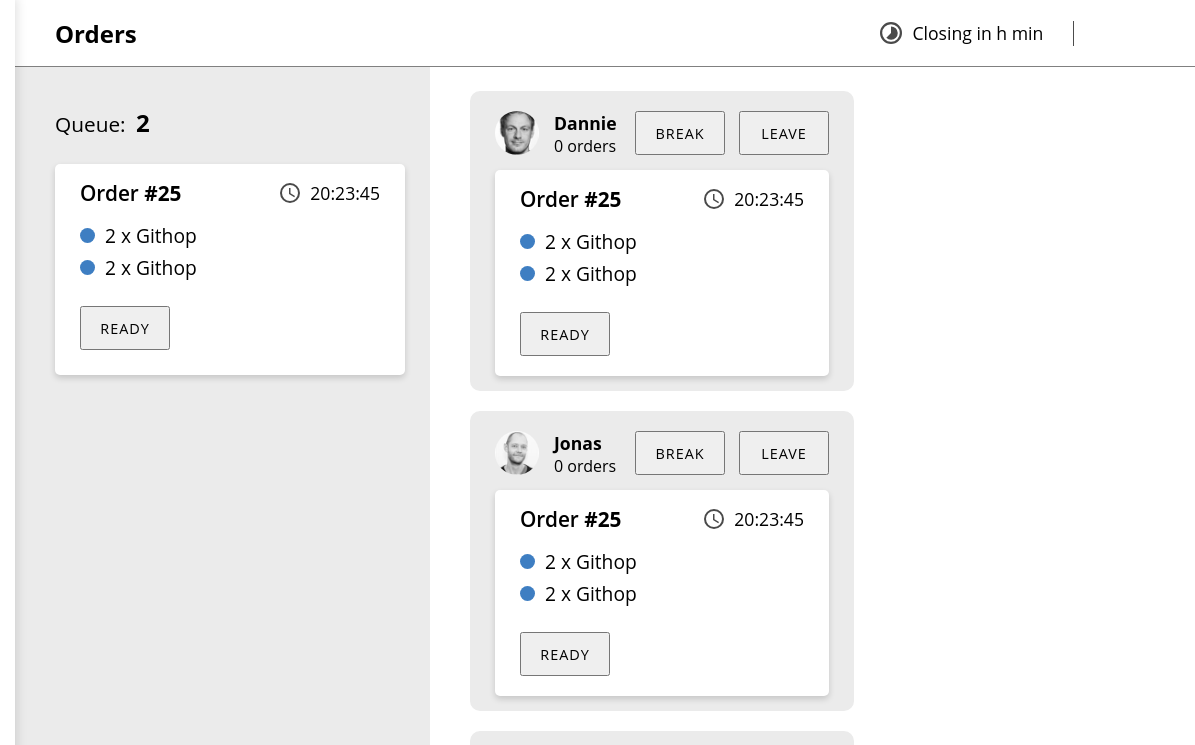
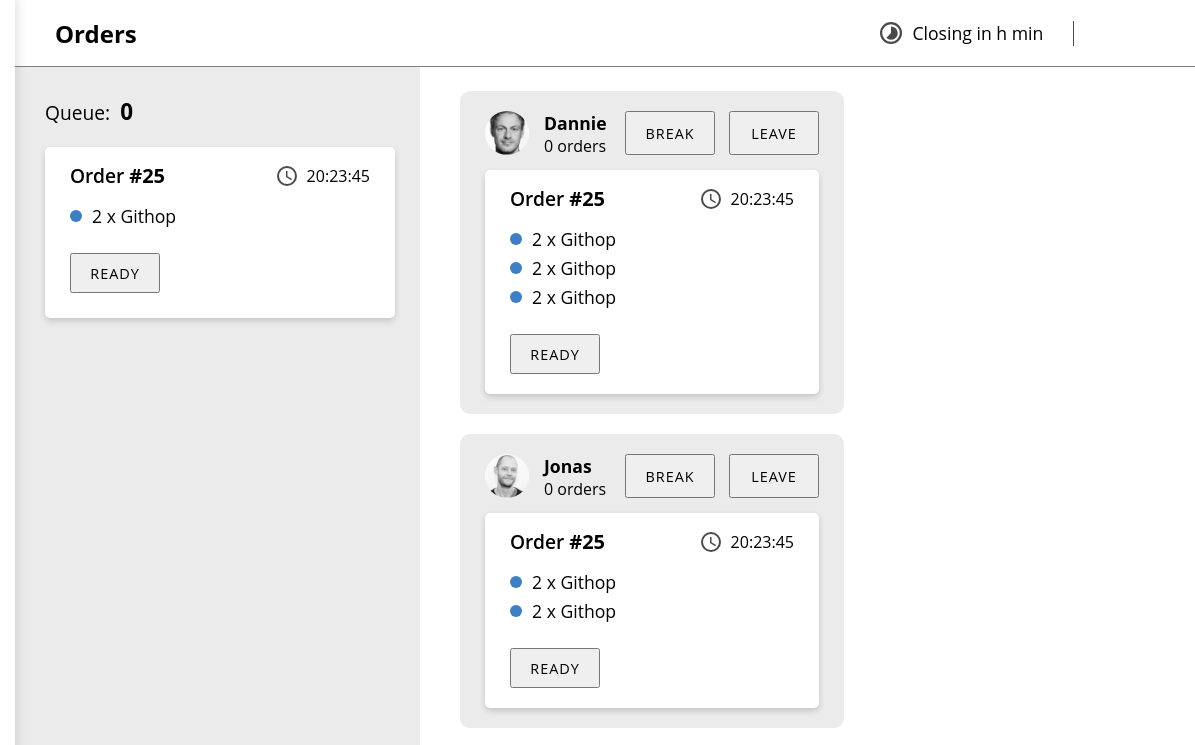
Before and after one commit to annacyb/fooBar-dashboard, a website built with Vite: page index.html in a window 1280 px wide. Shown: the top 745 px of the page, 85-1280 px from the left. Built offline with nearby package versions, Linux system fonts and the light colour scheme; no server answers; a web font is replaced by a local one.

Commit message:
Number of orders in queue showed + some css fixes

```diff
--- a/index.html
+++ b/index.html
@@ -88,31 +88,17 @@
           <li><a href="#/" data-bartender="Klaus">Klaus</a></li>
           <li><a href="#/" data-bartender="Peter">Peter</a></li>
         </ul>
-        <!-- <div>
-          <section data-bartender="Queue">
-            <h2>Queue</h2>
-          </section>
-          <section data-bartender="Dannie">
-            <h2>Dannie</h2>
-          </section>
-          <section data-bartender="Jonas">
-            <h2>Jonas</h2>
-          </section>
-          <section data-bartender="Klaus">
-            <h2>Klaus</h2>
-          </section>
-          <section data-bartender="Peter">
-            <h2>Peter</h2>
-          </section>
-        </div>  -->
+
       </div>
 
 
       <div id="orders-content">
 
         <section id="queue-wrapper">
-          <h2>Queue: <span id="queue-nr">2</span></h2>
+          <h2>Queue: <span id="queue-nr">0</span></h2>
 
+          <!-- TO DO -->
+          <template></template>
             <div class="queue-order-wrapper">
               <div class="order-top-bar">
                 <h2>Order <span class="order-id">#25</span></h2>
@@ -127,18 +113,12 @@
                   <div class="order-details-row-color"></div>
                   <p><span class="order-details-row-nr">2</span> x <span class="order-details-row-name">Githop</span></p>
                 </div>
-
-              <div class="order-details-row">
-                <div class="order-details-row-color"></div>
-                <p><span class="order-details-row-nr">2</span> x <span class="order-details-row-name">Githop</span></p>
               </div>
-            </div>
-
               <button class="button-ready">READY</button>
             </div>
 
-          <!-- to delete after -->
-          <div class="queue-wrapper"></div>
+            <div id="queue-orders"></div>
+
 
         </section>
 
@@ -180,13 +160,18 @@
                   <div class="order-details-row-color"></div>
                   <p><span class="order-details-row-nr">2</span> x <span class="order-details-row-name">Githop</span></p>
                 </div>
+
+                <div class="order-details-row">
+                  <div class="order-details-row-color"></div>
+                  <p><span class="order-details-row-nr">2</span> x <span class="order-details-row-name">Githop</span></p>
+                </div>
+
               </div>
 
               <button class="button-ready">READY</button>
             </div>
+          </div>
 
-
-          </div>
 
           <div class="bartender-cont">
             <div class="bartender-top-bar">
@@ -228,7 +213,6 @@
 
               <button class="button-ready">READY</button>
             </div>
-
           </div>
 
 
@@ -265,10 +249,6 @@
                   <p><span class="order-details-row-nr">2</span> x <span class="order-details-row-name">Githop</span></p>
                 </div>
 
-                <div class="order-details-row">
-                  <div class="order-details-row-color"></div>
-                  <p><span class="order-details-row-nr">2</span> x <span class="order-details-row-name">Githop</span></p>
-                </div>
               </div>
 
               <button class="button-ready">READY</button>
--- a/sass/base/_typography.scss
+++ b/sass/base/_typography.scss
@@ -26,28 +26,28 @@ $font1: "Open Sans", sans-serif;
 // ORDERS page
 #queue-wrapper > h2 {
   font-weight: 400;
-  font-size: 1.3rem;
+  font-size: 1.2rem;
 }
 
 #queue-nr {
   font-weight: 700;
-  font-size: 1.5rem;
+  font-size: 1.4rem;
   padding-left: 5px;
 }
 
 .order-top-bar > h2 {
   font-weight: 600;
-  font-size: 1.3rem;
+  font-size: 1.2rem;
 }
 
 .order-id {
   font-weight: 700;
-  font-size: 1.3rem;
+  font-size: 1.25rem;
 }
 
 .order-time {
   font-weight: 400;
-  font-size: 1.1rem;
+  font-size: 1rem;
 }
 
 .bartender-name {
@@ -56,7 +56,7 @@ $font1: "Open Sans", sans-serif;
 }
 
 .order-details-row > p {
-  font-size: 1.2rem;
+  font-size: 1.1rem;
 }
 
 .button-break, .button-leave, .button-ready {
--- a/sass/orders/_layout-orders.scss
+++ b/sass/orders/_layout-orders.scss
@@ -9,18 +9,19 @@
 
 #queue-wrapper {
     width: 30vw;
-    height: calc(100vh - 66px);
+    // height: calc(100vh - 66px); --> why it is changing flex-grid of bartenders?
+    // height: calc(100vh - 136px);
     min-width: 350px;
     background-color: #ebebeb;
 
-    padding-top: 40px;
-    padding-left: 40px;
+    padding-top: 30px;
+    padding-left: 30px;
     padding-right: 25px;
     padding-bottom: 30px;
 }
 
 #queue-wrapper > h2 {
-    margin-bottom: 25px;
+    margin-bottom: 20px;
 }
 
 .queue-order-wrapper {
@@ -30,9 +31,10 @@
     margin-left: 0px;
     margin-right: 0px;
     padding-bottom: 25px;
+    margin-bottom: 15px;
 
     -webkit-box-shadow: 0px 3px 6px 0px rgba(0,0,0,0.16);
-box-shadow: 0px 3px 6px 0px rgba(0,0,0,0.16);
+    box-shadow: 0px 3px 6px 0px rgba(0,0,0,0.16);
 }
 
 // bartender
@@ -47,7 +49,7 @@ box-shadow: 0px 3px 6px 0px rgba(0,0,0,0.16);
 }
 
 .bartender-cont {
-    height: 300px;
+    // height: 300px;
 
     width: 30vw;
     min-width: 350px;
@@ -55,6 +57,7 @@ box-shadow: 0px 3px 6px 0px rgba(0,0,0,0.16);
     border-radius: 10px;
 
     margin: 10px;
+    padding-bottom: 10px;
 }
 
 .bartender-top-bar {
@@ -147,15 +150,15 @@ box-shadow: 0px 3px 6px 0px rgba(0,0,0,0.16);
 }
 
 .order-details-row-color {
-    height: 15px;
-    width: 15px;
+    height: 12px;
+    width: 12px;
     background-color: rgb(62, 126, 194);
     border-radius: 500px;
     margin-right: 10px;
 }
 
 .button-ready {
-    height: 44px;
+    height: 40px;
     width: 90px;
     margin-top: 20px;
     margin-left: 25px;
--- a/script/orders/queue.js
+++ b/script/orders/queue.js
@@ -1,4 +1,4 @@
-const queueContainer = document.querySelector(".queue-wrapper");
+const queueContainer = document.querySelector("#queue-orders");
 
 function clearQueue() {
     queueContainer.innerHTML = "";
@@ -12,19 +12,22 @@ function setupEventListener(container) {
 }
 
 function showData(data) {
+    let countOrders = 0;
+    console.log(data.orders.queue);
     data.orders.queue.forEach((order) => {
         // create some template etc... and append to queueContainer
         // let queue_template;
+        console.log(order);
         queueContainer.innerHTML =
             queueContainer.innerHTML + `<div>${JSON.stringify(order)}</div>`;
         // setupEventListener(queue_template)
         // setting event listeners on templates won't work unfortunately (it must be DOM object not Template object)
         // solution? create new loop on queueContainer childrens and add event listeners there
+        console.log("COSSS ", countOrders);
+        countOrders = countOrders + 1;
+        console.log("CO ", countOrders);
     });
-}
-
-function showMissingData() {
-    queueContainer.innerHTML = "<p>No orders in queue to show</p>";
+    showOrderNr(countOrders);
 }
 
 function showQueue(data) {
@@ -34,6 +37,16 @@ function showQueue(data) {
     } else {
         showData(data);
     }
+}
+
+function showMissingData() {
+    queueContainer.innerHTML = "<p>No orders in queue to show</p>";
+    showOrderNr(0);
+}
+
+function showOrderNr(number) {
+    const ordersNrCont = document.querySelector("#queue-nr");
+    ordersNrCont.innerHTML = number;
 }
 
 export { showQueue };
```
Also changed, not shown: script/modules/time-counting.js (+1 -6 lines). Lines whose indentation alone changed are shown as unchanged.
